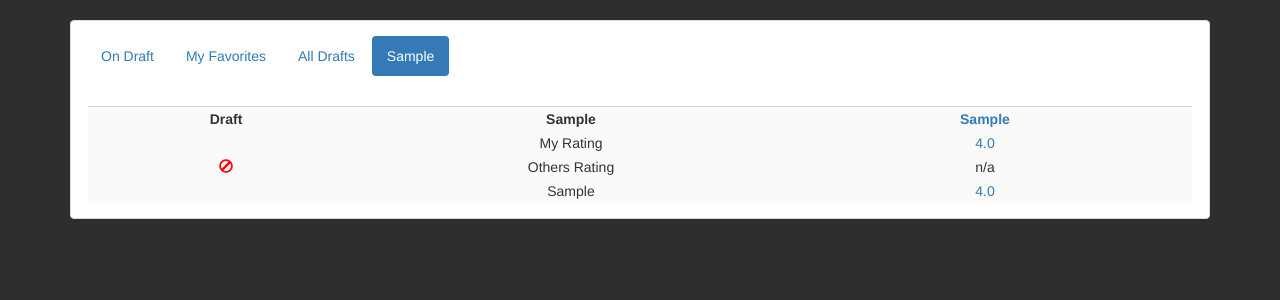
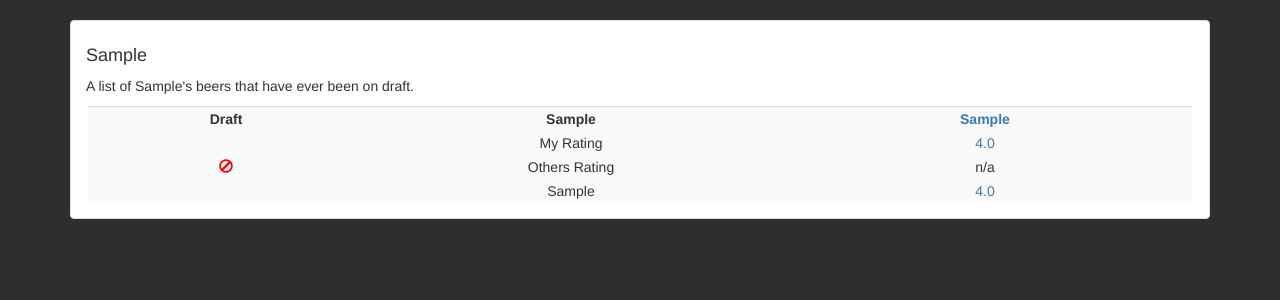
Before and after one commit to johnedenfield/PorterApp, a Flask app: a page that uses porterapp/templates/brewery.html in a window 1280 px wide. Shown: the part 52-352 px from the top of the page. Run offline with Flask 2, Linux system fonts and the light colour scheme; a user stored in the database is signed in; tables that the repository leaves empty hold one stand-in row (values such as "Sample post"); some libraries are stand-ins or nearby versions.

Commit message:
migrated navigation to navigation bar through drop down

```diff
--- a/porterapp/templates/bac_level.html
+++ b/porterapp/templates/bac_level.html
@@ -20,6 +20,9 @@
 <div class="panel panel-default">
 
     <div class="panel-body">
+        <h4> Alcohol Consumption</h4>
+
+        <p>A graphical representation of alcohol consumed based on beer ratings </p>
         <div id="chart1"></div>
     </div>
 
--- a/porterapp/templates/brewery.html
+++ b/porterapp/templates/brewery.html
@@ -8,19 +8,12 @@
 
 <div class="panel panel-default">
 
-    <div class="panel-body">
-        <ul class="nav nav-pills">
-            <li role="presentation"><a href="{{ url_for('draft_list') }}">On Draft</a></li>
-            <li role="presentation"><a href="{{ url_for('favorite') }}">My Favorites</a></li>
-            <li role="presentation"><a href="{{ url_for('all_drafts') }}">All Drafts</a></li>
-            <li role="presentation" class="active">
-                <a href="{{ url_for('brewery', this_brewery = this_brewery) }}">{{ this_brewery }}</a>
-            </li>
-        </ul>
-    </div>
-
 
     <div class="panel-body">
+        <h4> {{ this_brewery }}</h4>
+
+        <p>A list of {{ this_brewery }}'s beers that have ever been on draft.</p>
+
         {% for beer in brewery_list %}
 
         <div class="row">
--- a/porterapp/templates/nav_bar.html
+++ b/porterapp/templates/nav_bar.html
@@ -18,8 +18,11 @@
                     <a href="#" class="dropdown-toggle" data-toggle="dropdown" role="button" aria-haspopup="true"
                        aria-expanded="false">{{ current_user.UserName}} <span class="caret"></span></a>
                     <ul class="dropdown-menu">
-
-                        <li><a href="{{ url_for('blood_alcohol_level')}}">My BAC</a></li>
+                        <li><a href="{{ url_for('draft_list') }}">On Draft</a></li>
+                        <li><a href="{{ url_for('favorite') }}">My Favorites</a></li>
+                        <li><a href="{{ url_for('all_drafts') }}">All Drafts</a></li>
+                        <li><a href="{{ url_for('blood_alcohol_level')}}">Alcohol Consumed</a></li>
+                        <li role="separator" class="divider"></li>
                         <li><a href="{{ url_for('logout')}}">Log Out</a></li>
 
                     </ul>
```
Also changed, not shown: porterapp/templates/all_drafts.html (+4 -7 lines), porterapp/templates/draft_list.html (+4 -8 lines), porterapp/templates/favorite.html (+4 -7 lines).
